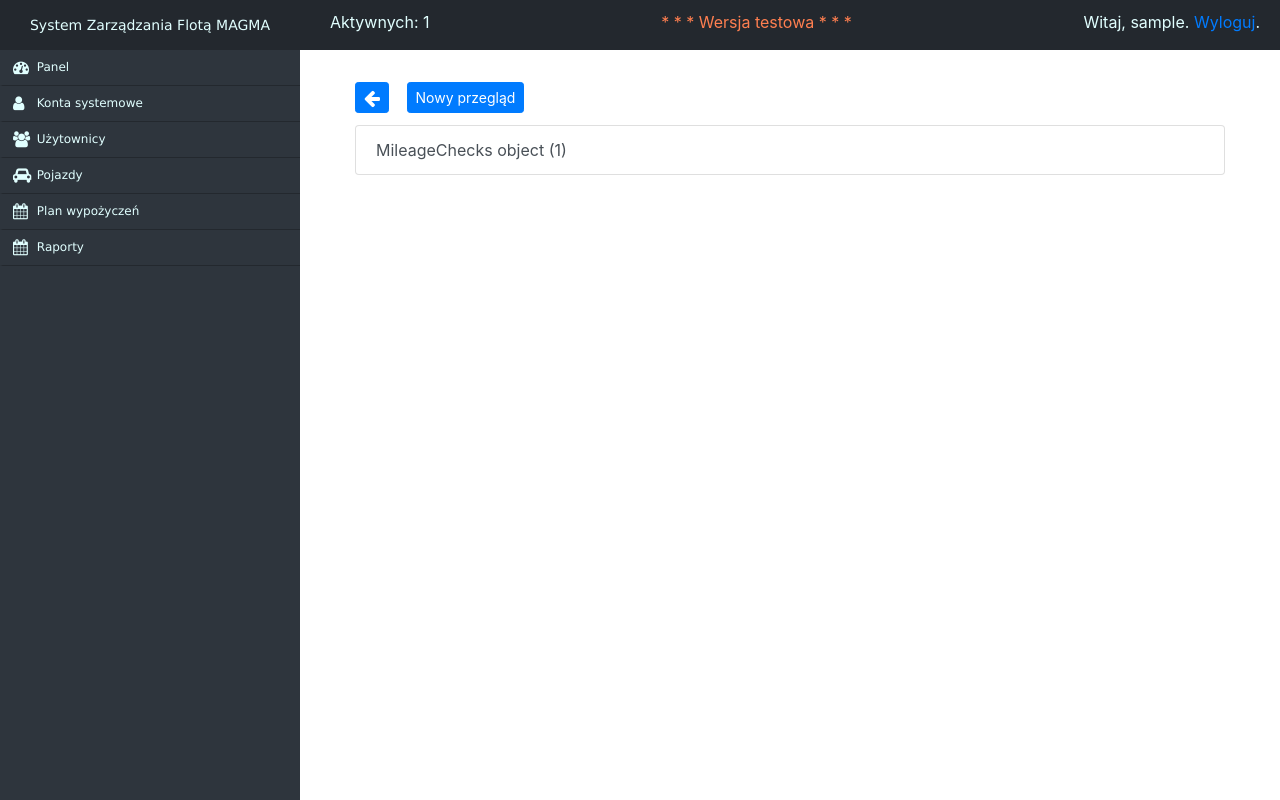
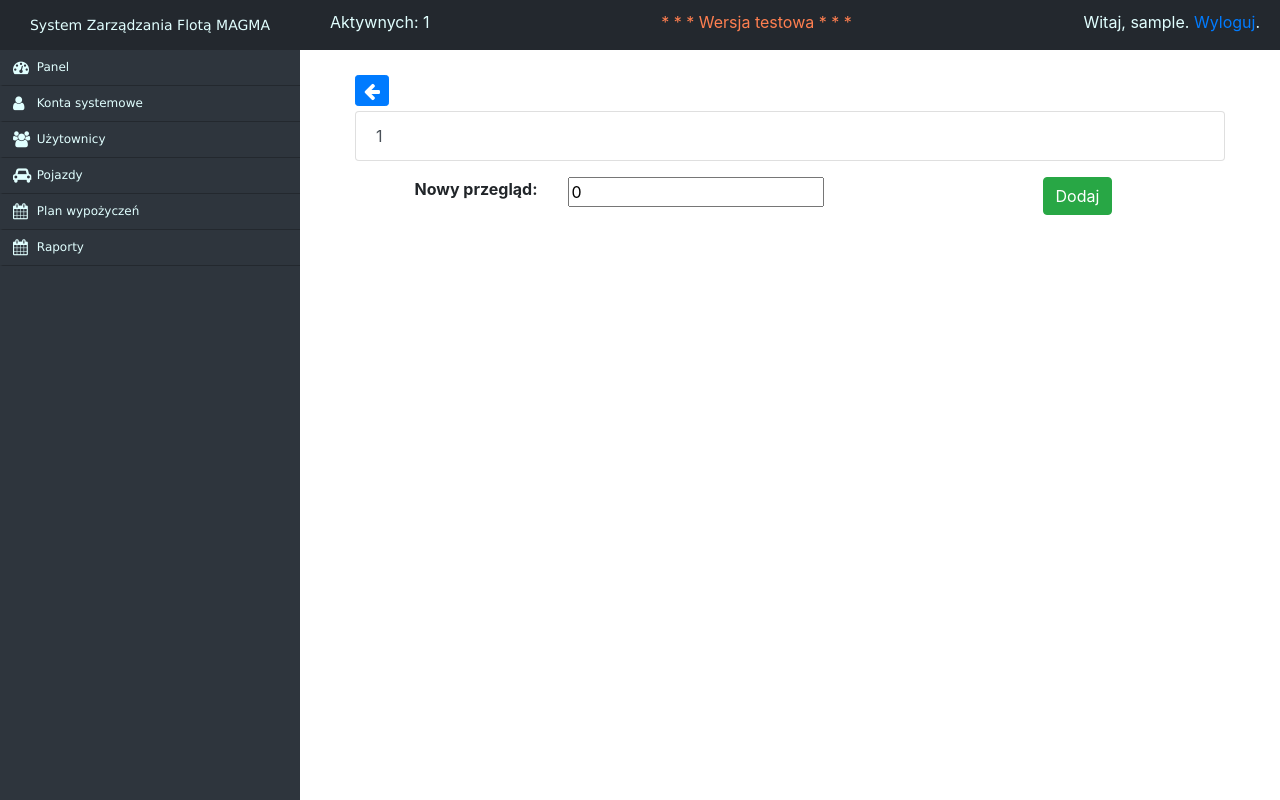
Before and after one commit to Delor4/Fleet_mng, a Django app: page /mileage/1/ in a window 1280 px wide. Run offline with Django 3.2, Linux system fonts and the light colour scheme; a user stored in the database is signed in; tables that the repository leaves empty hold one stand-in row (values such as "Sample post"); parts of the project's set-up code (start-up, migrations or seed data) failed here and were passed over; some libraries are stand-ins or nearby versions.

Commit message:
mileages system ...

```diff
--- a/fleet_mng/models.py
+++ b/fleet_mng/models.py
@@ -97,6 +97,13 @@ class MileageChecks(TraceableModel):
     next_check = models.IntegerField(validators=[MinValueValidator(0)], default=0)
     checked = models.BooleanField(default=False)
     checked_mileage = models.IntegerField(validators=[MinValueValidator(0)], null=True)
+
+    def get_str(self):
+        return str([self.vehicle,
+                    self.next_check,
+                    self.checked,
+                    self.checked_mileage,
+                    ])
 
 
 # Wypożyczający
--- a/fleet_mng/templates/fleet_mng/mileages.html
+++ b/fleet_mng/templates/fleet_mng/mileages.html
@@ -5,22 +5,58 @@
     <a href="{% url 'fleet_mng:week' %}">
         <button class="btn btn-primary btn-sm" type="button"><i class="fa fa-arrow-left fa-lg"></i></button>
     </a>
+</div>
 
-    {% if perms.fleet_mng.add_vehicle %}
-    <a href="{% url 'fleet_mng:mileage_new' vehicle.id %}" class="btn">
-        <button class="btn btn-primary btn-sm" type="button">Nowy przegląd</button>
-    </a>
-    {% endif %}
-</div>
 {% if mileages_list %}
 <ul class="item-list">
     {% for mileage in mileages_list %}
     <li class="list-group-item list-group-item-action">
-            {{ mileage }}
+        {{ mileage.next_check }}
     </li>
     {% endfor %}
 </ul>
 {% else %}
 <p>Brak zdefiniowanych przeglądów dla pojazdu.</p>
 {% endif %}
+
+<form method="post" novalidate>
+    {% csrf_token %}
+    <div class="container">
+        {% for field in form %}
+        {% if field.is_hidden %}{{ field }}{% else %}
+        <div class="row">
+            <label class="col-3"><strong class="float-right">{{ field.label_tag }}</strong></label>
+            <div class="col-6">
+                {{ field }}
+                {% if field.help_text %}
+                <p class="help">{{ field.help_text|safe }}</p>
+                {% endif %}
+                {% if field.errors %}
+                {% for error in field.errors %}
+                <div id="error_{{ forloop.counter }}_{{ field.auto_id }}" class="alert alert-danger alert-dismissible"
+                     role="alert">
+                    <strong>{{ error }}</strong>
+                    <button type="button" class="close" data-dismiss="alert" aria-label="Close">
+                        <span aria-hidden="true">&times;</span>
+                    </button>
+                </div>
+                {% endfor %}
+                {% endif %}
+            </div>
+            <div class="col-3">
+                <button type="submit" class="btn btn-success">Dodaj</button>
+            </div>
+        </div>
+        {% endif %}
+        {% endfor %}
+        {% if form.non_field_errors %}
+        <div class="alert alert-block alert-danger">
+            {% if form_error_title %}<h4 class="alert-heading">{{ form_error_title }}</h4>{% endif %}
+            <ul>
+                {{ form.non_field_errors|unordered_list }}
+            </ul>
+        </div>
+        {% endif %}
+    </div>
+</form>
 {% endblock %}
--- a/fleet_mng/urls_mileage.py
+++ b/fleet_mng/urls_mileage.py
@@ -4,7 +4,5 @@ from fleet_mng import views_mileage
 
 urlpatterns = [
     path('<int:pk>/', views_mileage.mileages, name='mileages'),
-    path('<int:pk>/new/', views_mileage.mileage_new, name='mileage_new'),
-#    path('<int:vpk>/<int:mpk>/edit/', views_mileage.mileage_edit, name='mileage_edit'),
-#    path('<int:vpk>/<int:mpk>/confirm/', views_mileage.mileage_confirm, name='mileage_confirm'),
+    path('<int:vpk>/<int:mpk>/confirm/', views_mileage.mileage_confirm, name='mileage_confirm'),
 ]
--- a/fleet_mng/views_mileage.py
+++ b/fleet_mng/views_mileage.py
@@ -13,29 +13,57 @@ from fleet_mng.models import Vehicle, MileageChecks
 from fleet_mng.widgets import BootstrapDatePickerInput
 
 
-@login_required
-@permission_required('fleet_mng.add_vehicle')
-def mileages(request, pk):
+class MileageAddForm(forms.Form):
+    mileage = forms.IntegerField(label="Nowy przegląd:",
+                                 initial=0)
+
+    def __init__(self, *args, **kwargs):
+        super().__init__(*args, **kwargs)
+
+
+def mileages_shared(request, pk, form):
     vehicle = Vehicle.objects.get(pk=pk)
-    mileags = MileageChecks.objects.filter(vehicle=vehicle)
+    mileages = MileageChecks.objects.filter(vehicle=vehicle)
     return render(request, 'fleet_mng/mileages.html', {
-        'mileages_list': mileags,
+        'mileages_list': mileages,
         'vehicle': vehicle,
+        'form': form,
     })
 
 
 @login_required
 @permission_required('fleet_mng.add_vehicle')
+def mileages(request, pk):
+    if request.method == 'POST':
+        form = MileageAddForm(request.POST)
+        if form.is_valid():
+            next_check = form.cleaned_data.get('mileage')
+            vehicle = Vehicle.objects.get(pk=pk)
+            mileage = MileageChecks(vehicle=vehicle, next_check=next_check)
+            mileage.save()
+            return HttpResponseRedirect(
+                '/mileage/{0}/'.format(pk)
+            )
+    else:
+        form = MileageAddForm()
+    return mileages_shared(request, pk, form)
+
+
+@login_required
+@permission_required('fleet_mng.add_vehicle')
 def mileage_new(request, pk):
-    return render(request, 'fleet_mng/mileage.html', { })
+    if request.method == 'POST':
+        vehicle = Vehicle.objects.get(pk=pk)
+
+    return mileages(request, pk)
 
 
 @login_required
 @permission_required('fleet_mng.delete_vehicle')
-def mileage_confirm(request, pk):
+def mileage_confirm(request, vpk, mpk):
     if request.method == 'POST' and \
             int(request.POST['confirm']) == 1:
-        vehicle = Vehicle.objects.get(pk=pk)
+        vehicle = Vehicle.objects.get(pk=vpk)
         if int(request.POST['delete']) == 1:
             vehicle.deleted = 1
         else:
```
